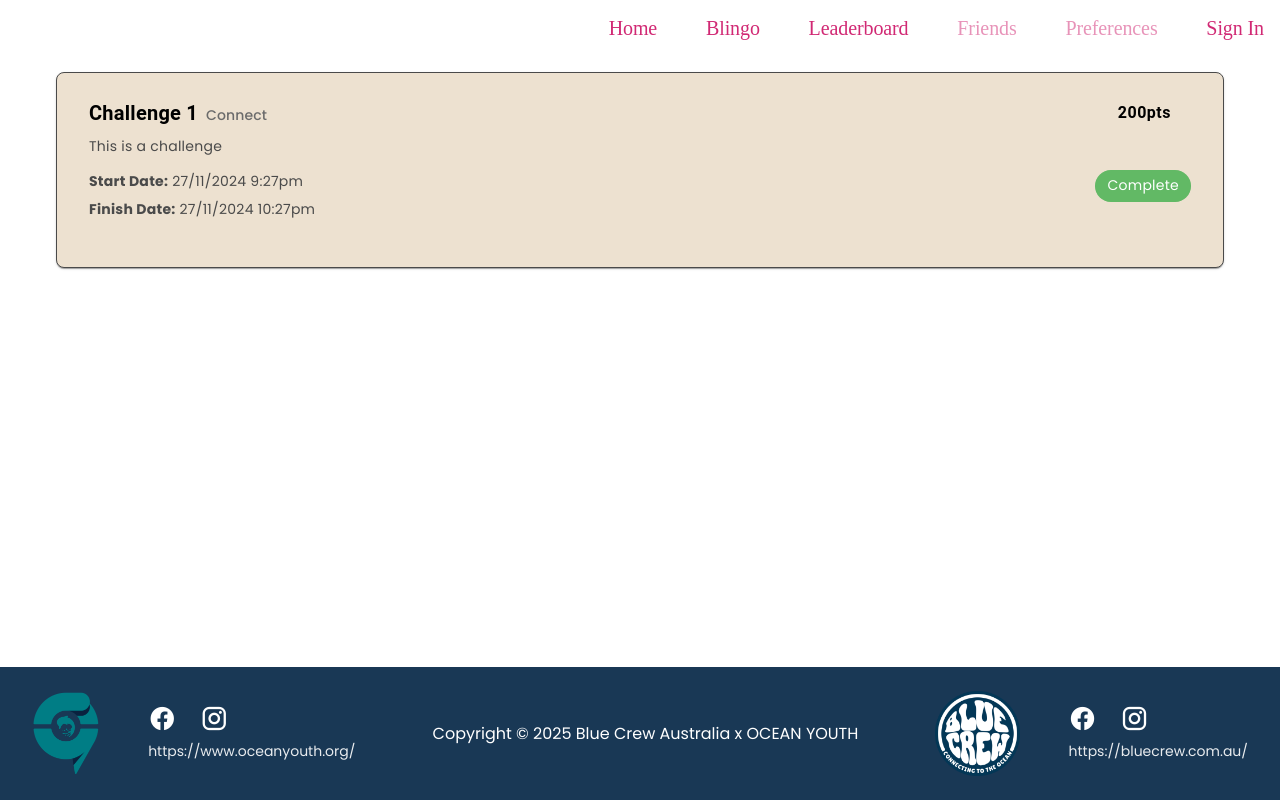
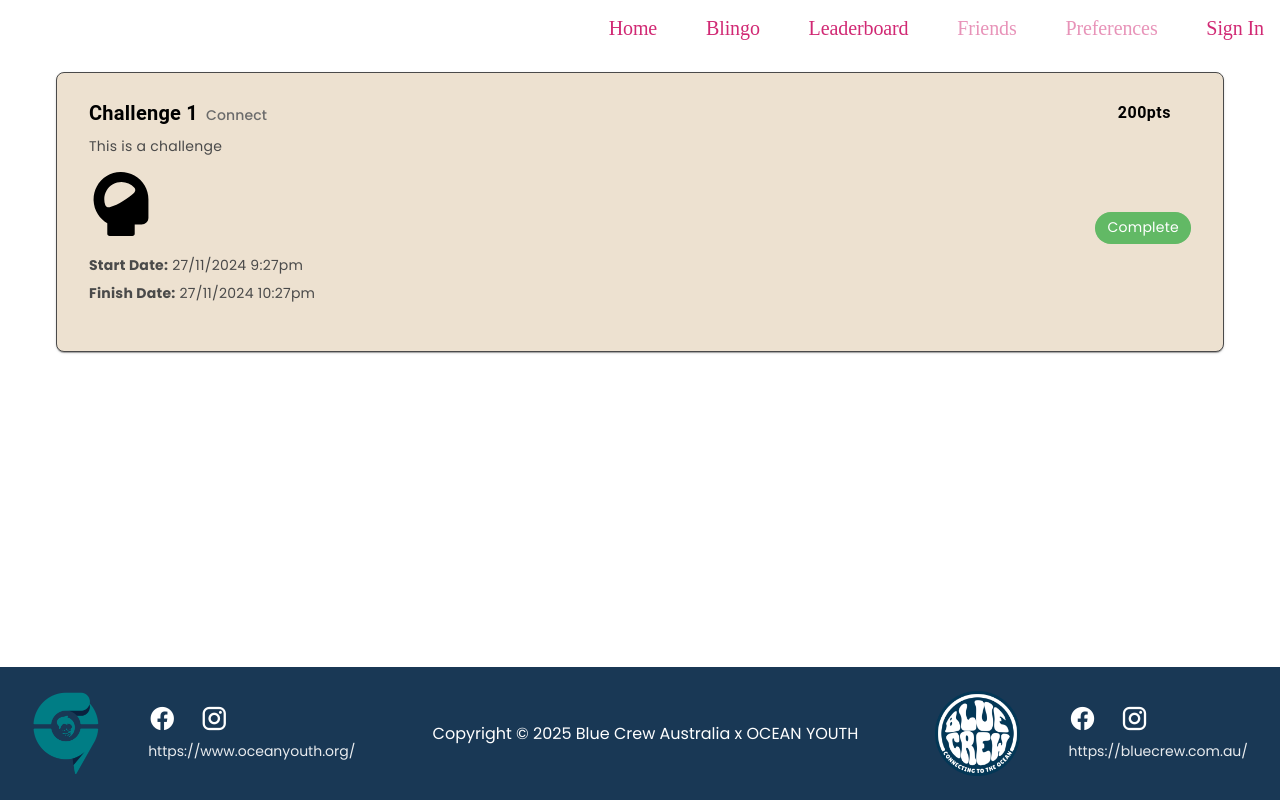
Before and after one commit to codersforcauses/bluecrew, a Vue app in the folder client/: page /profile in a window 1280 px wide. Built offline with nearby package versions, Linux system fonts and the light colour scheme; no server answers; the HTML template or start-up script is replaced by a standard one; a web font is replaced by a local one.

Commit message:
adding image

```diff
--- a/client/src/components/ChallengesCard.vue
+++ b/client/src/components/ChallengesCard.vue
@@ -27,6 +27,14 @@
         <p>
           {{ description }}
         </p>
+        <v-img
+          class="mb-5"
+          max-height="64"
+          max-width="64"
+          min-width="64"
+          cover
+          src=brain.svg
+        ></v-img>
         <p class="mb-2">
           <strong>Start Date:</strong> {{ startDate }}
         </p>
```
